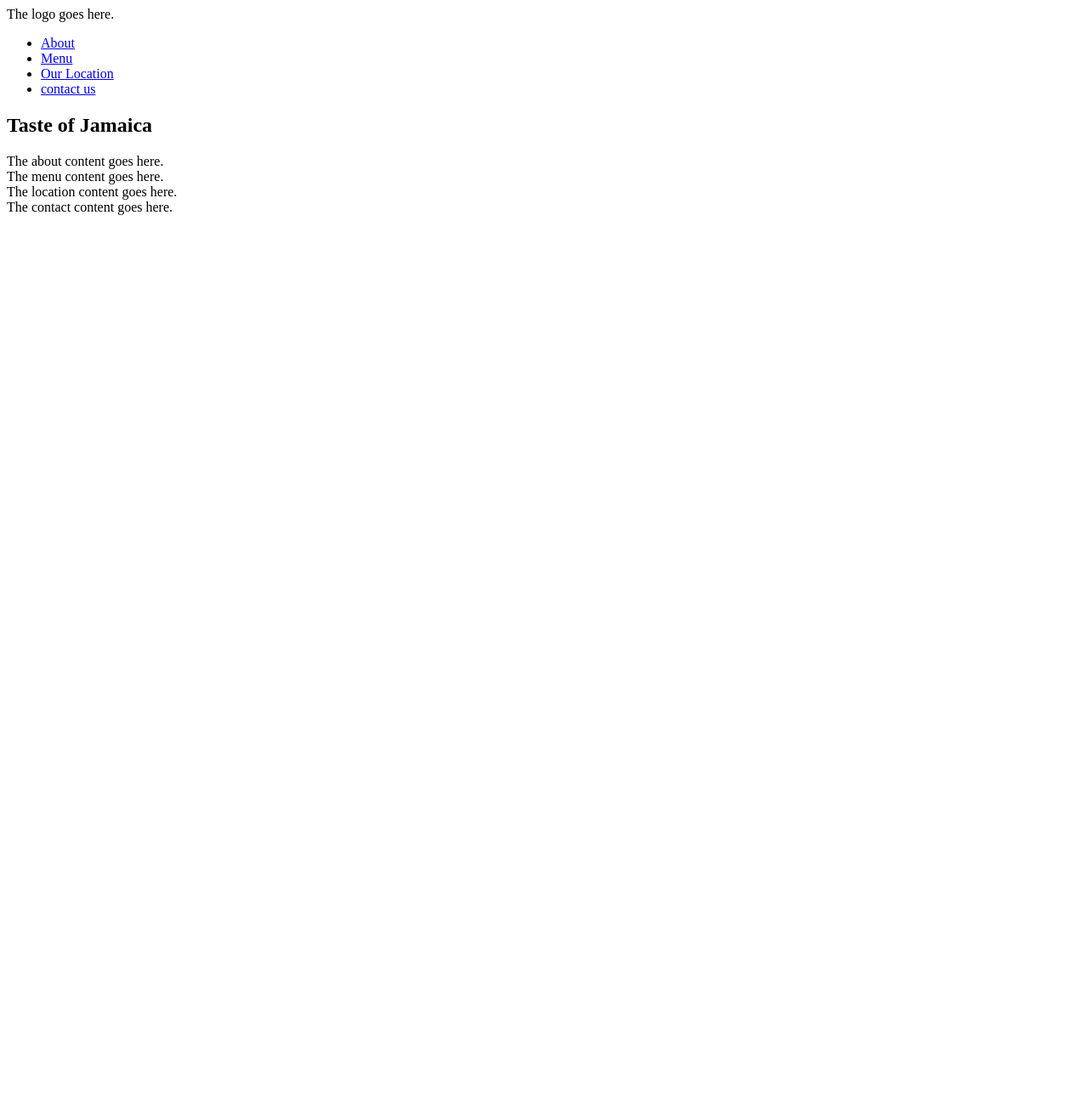
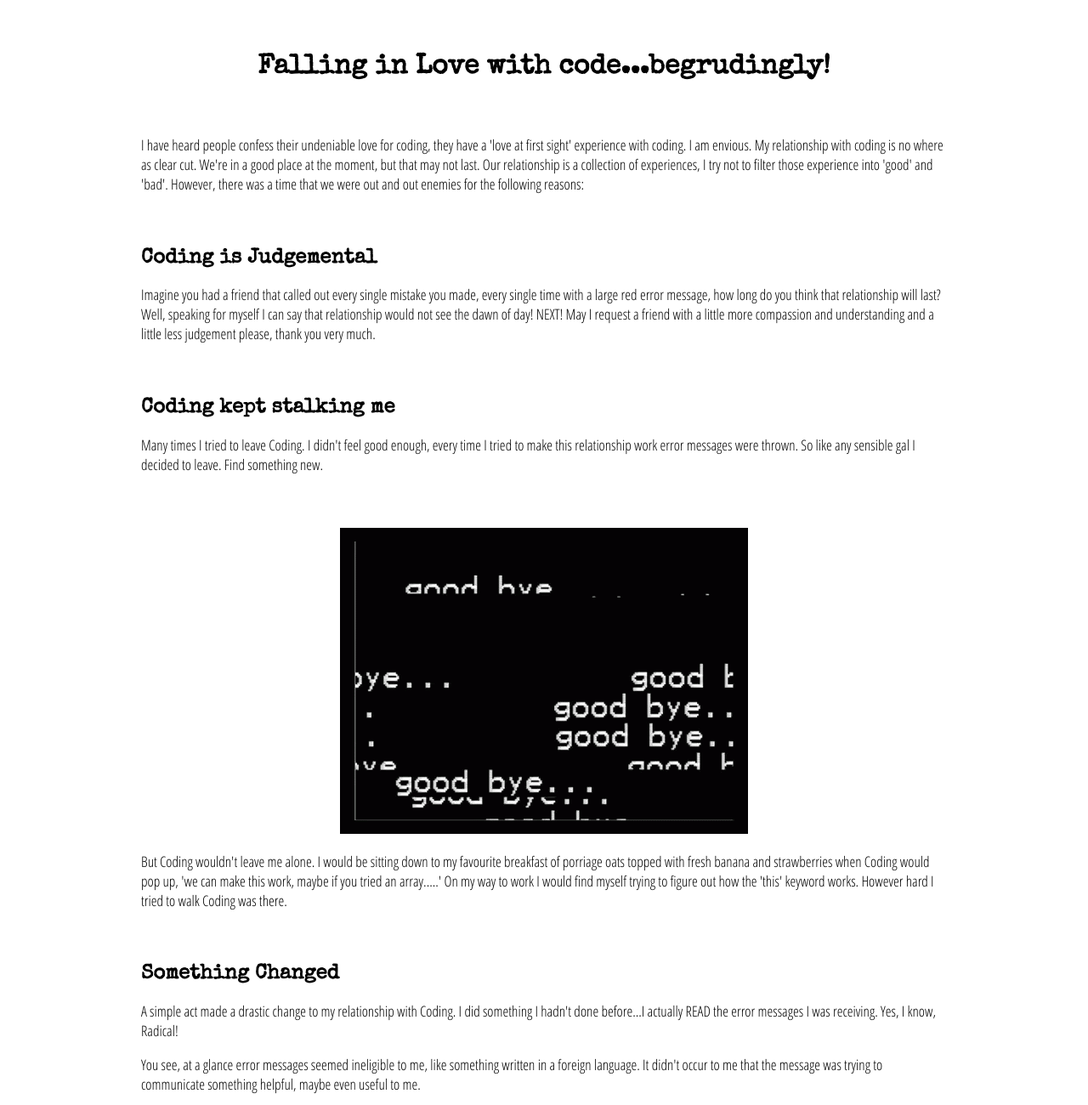
Before and after one commit to wright1/firstSite, a plain HTML site: page index.html in a window 1280 px wide. Shown: the top 1300 px of the page at 85% size. Before the commit the page ends 800 px from the top, so only its background shows below. Drawn offline with nearby package versions, Linux system fonts and the light colour scheme.

Commit message:
upload site

```diff
--- /dev/null
+++ b/CSS/style.css
@@ -0,0 +1,36 @@
+#heading{
+	width: 85%;
+	margin-left: auto;
+	margin-right: auto;
+	margin-top: 5%;
+	margin-bottom: 5%;
+	text-align: center;
+	font-family: 'special Elite', cursive;
+}
+
+.sub-heading{
+	width: 75%;
+	margin-left: auto;
+	margin-right: auto;
+	font-family: 'Special Elite', cursive;
+}
+
+body{
+	background-color: #FFFFFF;
+}
+
+.paragraph{
+	font-family: 'Open Sans Condensed', sans-serif;
+	font-size: 108%;
+	width: 75%;
+	margin-left: auto;
+	margin-right: auto;
+	margin-bottom: 5%;
+}
+
+.gif{
+	width: 75%;
+	margin-left: auto;
+	margin-right: auto;
+	text-align: center;
+}
--- a/index.html
+++ b/index.html
@@ -1,68 +1,70 @@
-<!DOCTYPE html>
-<html lang ="en">
-
+<!doctype html>
+<html>
   <head>
-	<title>Taste of Jamaica</title>
-		<meta name="viewport" content="width=device-width">
+   <meta charset="utf-8">
+   <link rel="stylesheet" href="CSS/style.css"
+   <link href="https://fonts.googleapis.com/css?family=Special+Elite" rel="stylesheet">
+   <link href="https://fonts.googleapis.com/css?family=Open+Sans+Condensed:300,300i,700|Special+Elite" rel="stylesheet">
   </head>
     <body>
-		<!---page container-->
-<div id="container">
-		<!--Header-->
-<Header>
-	<!--Logo-->
-	<div id="logo">The logo goes here.</div>
-</Header>
-	<!--Navagation-->
-	<nav>
-		<ul>
-			<li>
-				<a href="#about" title="Find out more about Taste of Jamaica." class="">
-					About
-				</a>
-			</li>
-			<li>
-				<a href="#Menu" title="The menu for Taste of Jamaica." class="">
-					Menu
-				</a>
-			</li>
-			<li>
-				<a href="#locate" title="Find out where Taste of Jamaica is located." class="">
-					Our Location
-				</a>
-			</li>
-			<li>
-				<a href="#contact" title="contact us" class="">
-					contact us
-				</a>
-			</li>
-		</ul>
-	</nav>
-	<section id="homepg title">
-		<h1>Taste of Jamaica</h1>
-	</section>
-		<!--About page-page1-->
-<div id="page1">
-	<a id="about" class="smooth"></a>
-		The about content goes here.
+      <div id="heading"><h1>Falling in Love with code...begrudingly!</h1>
       </div>
-		<!--Menu-Page2-->
-<div id="page2">
-	<a id="Menu" class="smooth"></a>
-		The menu content goes here.
+
+      <div class="paragraph" id="intro"><p>
+      I have heard people confess their undeniable love for coding, they have a 'love at first sight' experience
+      with coding. I am envious. My relationship with coding is no where as clear cut. We're in a good place at
+      the moment, but that may not last. Our relationship is a collection of experiences, I try not to filter
+      those experience into 'good' and 'bad'. However, there was a time that we were out and out enemies for the
+      following reasons:
+      </p>
       </div>
-		<!--Locate page3-->
-<div id="page3">
-	<a id="locate" class="smooth"></a>
-		The location content goes here.
+
+      <div class="sub-heading" id="sub-1"><h2>Coding is Judgemental</h2></div>
+      <div class="paragraph" id="para-1"><p>
+      Imagine you had a friend that called out every single mistake you made, every single time with a large red
+      error message, how long do you think that relationship will last? Well, speaking for myself I can say that
+      relationship would not see the dawn of day! NEXT! May I request a friend with a little more compassion and
+      understanding and a little less judgement please, thank you very much.
+      </p>
       </div>
-		<!--contact us page4-->
-<div id="page4">
-	<a id="contact" class="smooth"></a>
-		The contact content goes here.
+
+      <div class="sub-heading" id="sub-2"><h2>Coding kept stalking me</h2></div>
+      <div class="paragraph" id="para-2"><p>
+      Many times I tried to leave Coding. I didn't feel good enough, every time I tried to make this relationship
+      work error messages were thrown. So like any sensible gal I decided to leave. Find something new.
+      </p>
+      </div>
+
+      <div class="gif" id="gif-1"><img src="Images/goodbye.gif"></div>
+
+      <div class="paragraph" id="para-3"><p>
+      But Coding wouldn't leave me alone. I would be sitting down to my favourite breakfast of porriage oats topped
+      with fresh banana and strawberries when Coding would pop up, 'we can make this work, maybe if you tried an array.....'
+      On my way to work I would find myself trying to figure out how the 'this' keyword works. However hard I tried to
+      walk Coding was there.
+
+      </p>
+      </div>
+
+      <div class="sub-heading" id="sub-3"><h2>Something Changed</h2></div>
+      <div class="paragraph" id="para-4"><p>
+      A simple act made a drastic change to my relationship with Coding. I did something I hadn't done before...I
+      actually READ the error messages I was receiving. Yes, I know, Radical!</p>
+      <p>
+      You see, at a glance error messages seemed ineligible to me, like something written in a foreign language. It didn't
+      occur to me that the message was trying to communicate something helpful, maybe even useful to me.
+      </p>
+      </div>
+
+      <div class="gif" id="gif-2"><img src="Images/shock.gif"></div>
+
+      <div class="paragraph" id="para-5"><p>
+      I had no idea there were different 'types' of error messages. Maybe I was getting Coding all wrong. Maybe what I was calling
+      judgement was actually support and what I termed stalking was actually persistence, an unwillingness to give up. And it
+      was in this realisation that our relationship turned a corner.
+      </p>
       </div>
 
 
-</div>
     </body>
 </html>
```
Also changed, not shown: Images/goodbye.gif (added), 1 other file. Lines whose indentation alone changed are shown as unchanged.
